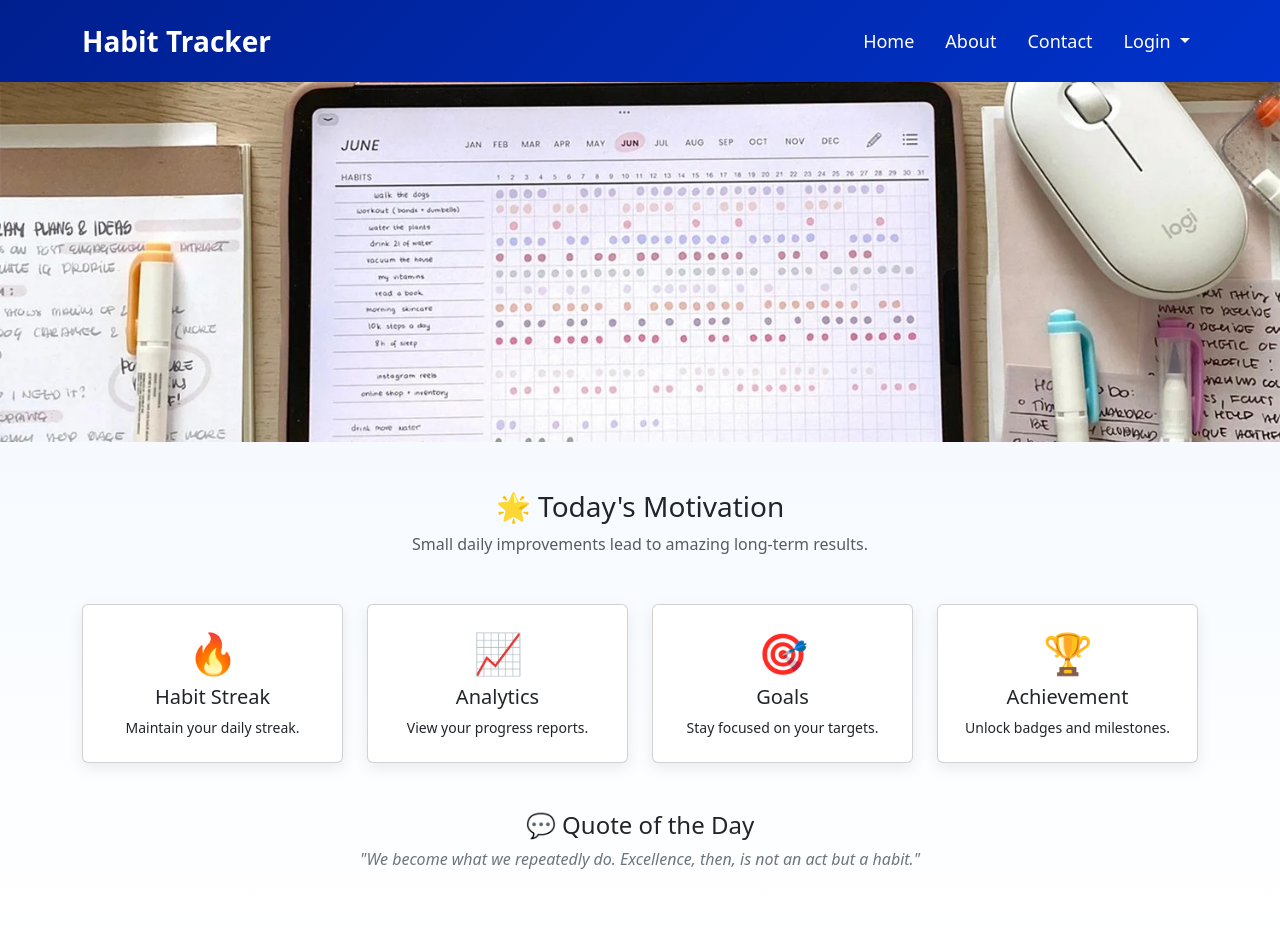
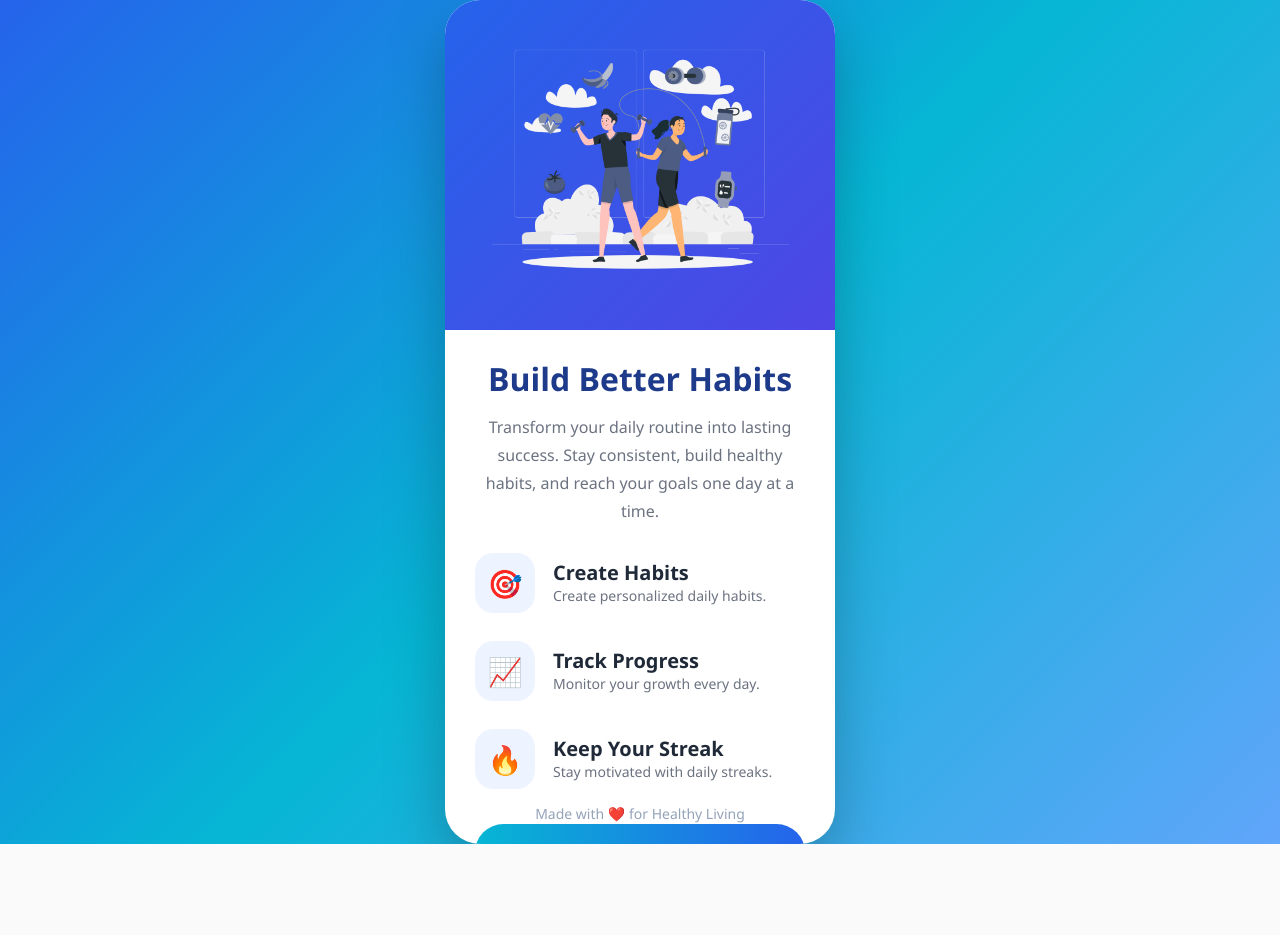
Before and after one commit to chintusasmal21-lgtm/habit_tracker, a Django app: page / in a window 1280 px wide. After the commit the page ends 844 px from the top, so only its background shows below. Run offline with Django 5.2, Linux system fonts and the light colour scheme.

Commit message:
Updated home page

```diff
--- a/habits/templates/habits/home.html
+++ b/habits/templates/habits/home.html
@@ -1,73 +1,203 @@
 {% load static %}
-
 <!DOCTYPE html>
 <html lang="en">
+
 <head>
+
 <meta charset="UTF-8">
 <meta name="viewport" content="width=device-width, initial-scale=1.0">
+
 <title>Habit Tracker</title>
 
 <link href="https://cdn.jsdelivr.net/npm/bootstrap@5.3.0/dist/css/bootstrap.min.css" rel="stylesheet">
 
 <style>
 
-        body{
-            background: linear-gradient(180deg,#eef6ff 0%,#ffffff 100%);
-            overflow-x:hidden;
+*{
+    margin:0;
+    padding:0;
+    box-sizing:border-box;
+    font-family:'Segoe UI',sans-serif;
 }
 
-        .hero{
-            position:relative;
+body{
+
+    min-height:100vh;
+
+    display:flex;
+    justify-content:center;
+    align-items:center;
+
+    background:linear-gradient(135deg,#2563eb,#06b6d4,#60a5fa);
+
+    overflow:hidden;
+
 }
 
-        .hero img{
-            width:100%;
-            height:45vh;
-            object-fit:cover;
-            display:block;
+.mobile{
+
+    width:390px;
+    height:844px;
+
+    background:white;
+
+    border-radius:35px;
+
+    overflow:hidden;
+
+    box-shadow:0 25px 60px rgba(0,0,0,.25);
+
+    position:relative;
+
 }
 
-        .hero-text{
-            position:absolute;
-            top:50%;
-            left:50%;
-            transform:translate(-50%,-50%);
-            color:white;
-            text-align:center;
+.top{
+
+    height:330px;
+
+    background:linear-gradient(135deg,#2563eb,#4f46e5);
+
+    display:flex;
+    justify-content:center;
+    align-items:center;
+
 }
 
-        .hero-text h1{
-            font-size:2.5rem;
-            font-weight:bold;
+.top img{
+
+    width:90%;
+    height:90%;
+
+    object-fit:contain;
+
 }
 
-        .hero-text p{
-            font-size:18px;
-            text-shadow:1px 1px 6px rgba(0,0,0,.4);
+.content{
+
+    padding:30px;
+
 }
 
-        .card-custom{
-            border:none;
-            border-radius:20px;
-            transition:.3s;
-            box-shadow:0 5px 15px rgba(0,0,0,.08);
+h1{
+
+    font-size:32px;
+
+    text-align:center;
+
+    font-weight:800;
+
+    color:#1e3a8a;
+
 }
 
-        .card-custom:hover{
-            transform:translateY(-8px);
-            box-shadow:0 15px 30px rgba(13,110,253,.25);
+.subtitle{
+
+    text-align:center;
+
+    color:#6b7280;
+
+    margin-top:15px;
+
+    line-height:28px;
+
+    font-size:16px;
+
 }
 
+.feature{
 
-        @media(max-width:768px){
+    display:flex;
 
-            .hero img{
-                height:35vh;
+    align-items:center;
+
+    gap:18px;
+
+    margin-top:28px;
+
 }
 
-            .hero-text h1{
-                font-size:1.8rem;
+.icon{
+
+    width:60px;
+    height:60px;
+
+    border-radius:18px;
+
+    background:#eef4ff;
+
+    display:flex;
+    justify-content:center;
+    align-items:center;
+
+    font-size:28px;
+
 }
+
+.feature h5{
+
+    margin:0;
+
+    font-weight:700;
+
+    color:#1f2937;
+
+}
+
+.feature p{
+
+    margin:0;
+
+    color:#6b7280;
+
+    font-size:14px;
+
+}
+
+.btn-start{
+
+    margin-top:35px;
+
+    width:100%;
+
+    border:none;
+
+    border-radius:50px;
+
+    padding:15px;
+
+    font-size:18px;
+
+    font-weight:bold;
+
+    color:white;
+
+    background:linear-gradient(90deg,#06b6d4,#2563eb);
+
+    transition:.3s;
+
+}
+
+.btn-start:hover{
+
+    transform:translateY(-4px);
+
+    box-shadow:0 12px 25px rgba(37,99,235,.4);
+
+}
+
+.footer{
+
+    position:absolute;
+
+    bottom:20px;
+
+    width:100%;
+
+    text-align:center;
+
+    color:#94a3b8;
+
+    font-size:14px;
 
 }
 
@@ -77,111 +207,95 @@
 
 <body>
 
-{% include 'habits/navbar.html' %}
+<div class="mobile">
 
-<!-- Hero Section -->
+<div class="top">
 
-<div class="hero">
-
-    <img src="{% static 'image/habit.jpg' %}" alt="Habit">
-
-
+<img src="{% static 'image/Healthy.png' %}" alt="Habit Tracker">
 
 </div>
 
-<div class="container py-5">
+<div class="content">
 
-    <!-- Motivation -->
+<h1>
+Build Better Habits
+</h1>
 
-    <div class="text-center mb-5">
+<p class="subtitle">
 
-        <h3>🌟 Today's Motivation</h3>
+Transform your daily routine into lasting success.
+Stay consistent, build healthy habits, and reach your goals one day at a time.
 
-        <p class="text-muted">
-            Small daily improvements lead to amazing long-term results.
 </p>
 
+<div class="feature">
+
+<div class="icon">
+🎯
 </div>
 
-    <!-- Features -->
+<div>
 
-    <div class="row g-4">
+<h5>Create Habits</h5>
 
-        <div class="col-md-3 col-6">
-
-            <div class="card card-custom p-4 text-center">
-
-                <h1>🔥</h1>
-
-                <h5>Habit Streak</h5>
-
-                <small>Maintain your daily streak.</small>
+<p>Create personalized daily habits.</p>
 
 </div>
 
 </div>
 
-        <div class="col-md-3 col-6">
+<div class="feature">
 
-            <div class="card card-custom p-4 text-center">
+<div class="icon">
+📈
+</div>
 
-                <h1>📈</h1>
+<div>
 
-                <h5>Analytics</h5>
+<h5>Track Progress</h5>
 
-                <small>View your progress reports.</small>
+<p>Monitor your growth every day.</p>
 
 </div>
 
 </div>
 
-        <div class="col-md-3 col-6">
+<div class="feature">
 
-            <div class="card card-custom p-4 text-center">
+<div class="icon">
+🔥
+</div>
 
-                <h1>🎯</h1>
+<div>
 
-                <h5>Goals</h5>
+<h5>Keep Your Streak</h5>
 
-                <small>Stay focused on your targets.</small>
+<p>Stay motivated with daily streaks.</p>
 
 </div>
 
 </div>
 
-        <div class="col-md-3 col-6">
+<a href="/register/">
 
-            <div class="card card-custom p-4 text-center">
+<button class="btn-start">
 
-                <h1>🏆</h1>
+Get Started →
 
-                <h5>Achievement</h5>
+</button>
 
-                <small>Unlock badges and milestones.</small>
+</a>
+
+</div>
+
+<div class="footer">
+
+Made with ❤️ for Healthy Living
 
 </div>
 
 </div>
 
-    </div>
+</body>
 
-
-
-    <!-- Quote -->
-
-    <div class="text-center mt-5">
-
-        <h4>💬 Quote of the Day</h4>
-
-        <p class="fst-italic text-secondary">
-            "We become what we repeatedly do. Excellence, then, is not an act but a habit."
-        </p>
-
-    </div>
-
-</div>
-
-<script src="https://cdn.jsdelivr.net/npm/bootstrap@5.3.0/dist/js/bootstrap.bundle.min.js"></script>
-
-</body>
 </html>
```
Also changed, not shown: habits/static/image/Healthy.png (added). Lines whose indentation alone changed are shown as unchanged.
